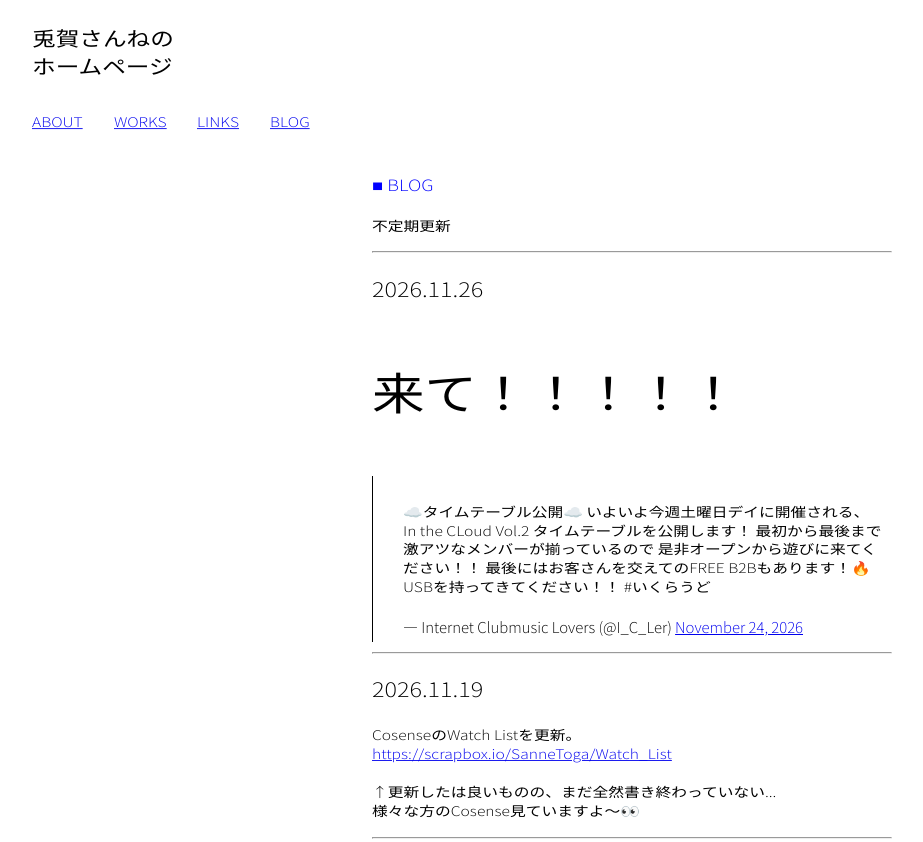
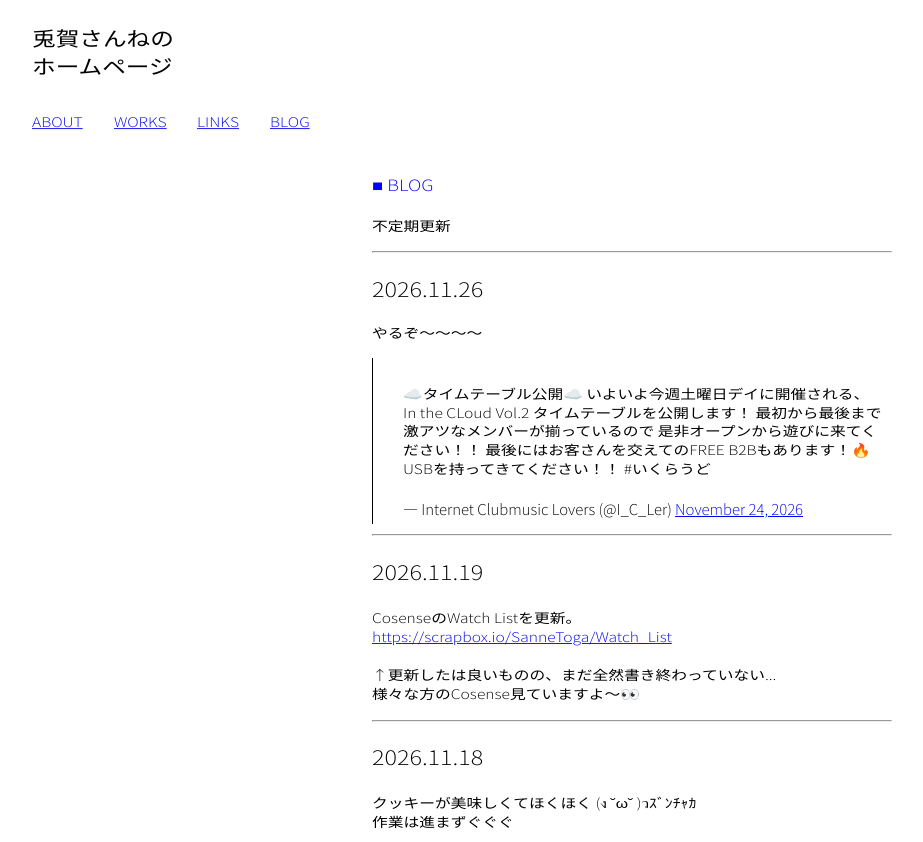
Before and after one commit to SanneToga/SanneToga.github.io, a plain HTML site: page blog.html in a window 1280 px wide. Shown: the top 842 px of the page, without its empty margins (8-931 px from the left). Drawn offline with Linux system fonts and the light colour scheme; a script that the page names is missing.

Commit message:
ブログを更新

```diff
--- a/blog.html
+++ b/blog.html
@@ -23,7 +23,7 @@
             <hr>
             <article>
                 <h2>2026.11.26</h2>
-                <p class="太い文字">来て！！！！！</p>
+                <p>やるぞ～～～～</p>
                 <blockquote class="twitter-tweet"><p lang="ja" dir="ltr">
                     ☁️タイムテーブル公開☁️
                     いよいよ今週土曜日デイに開催される、
```
